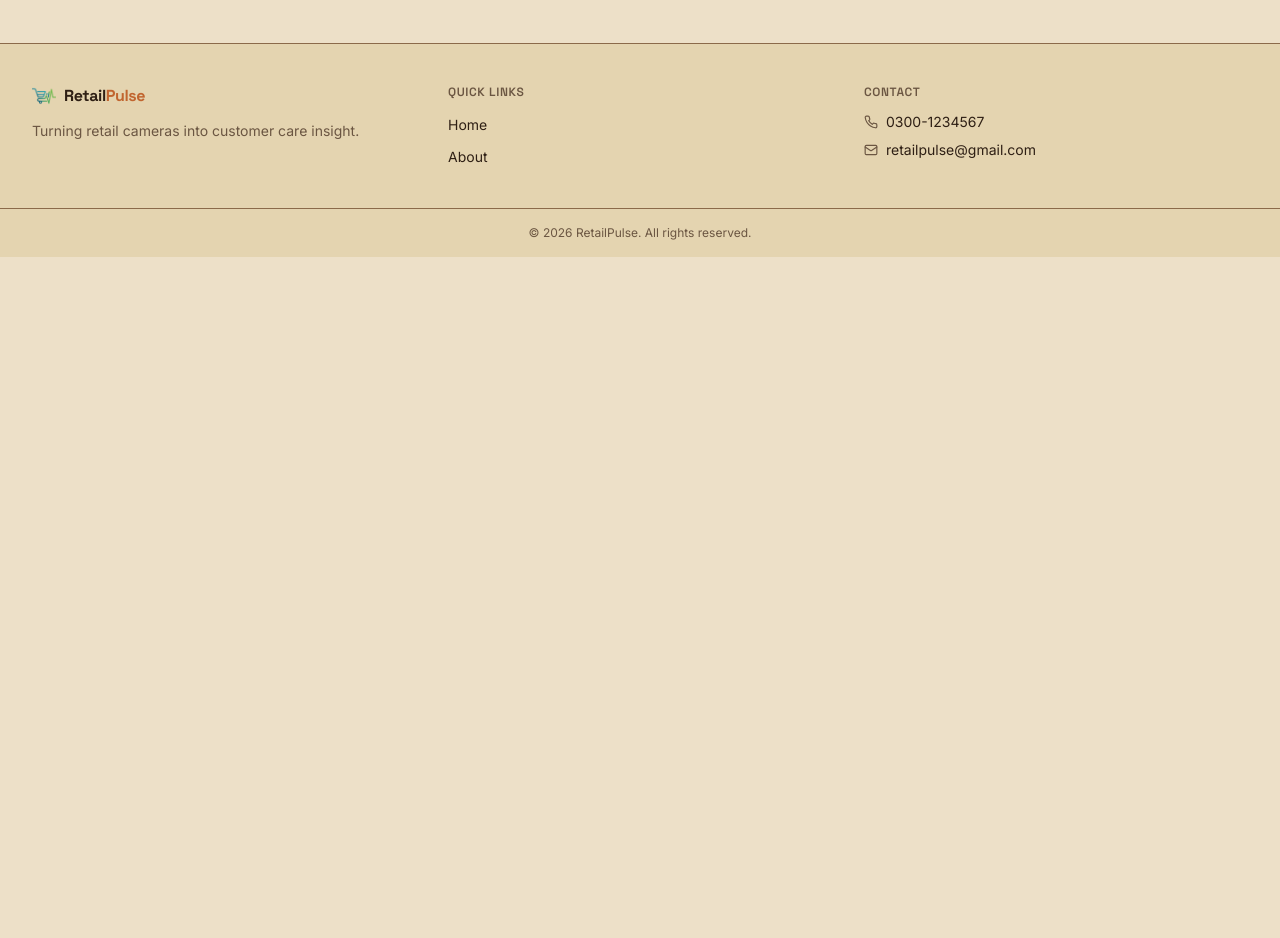
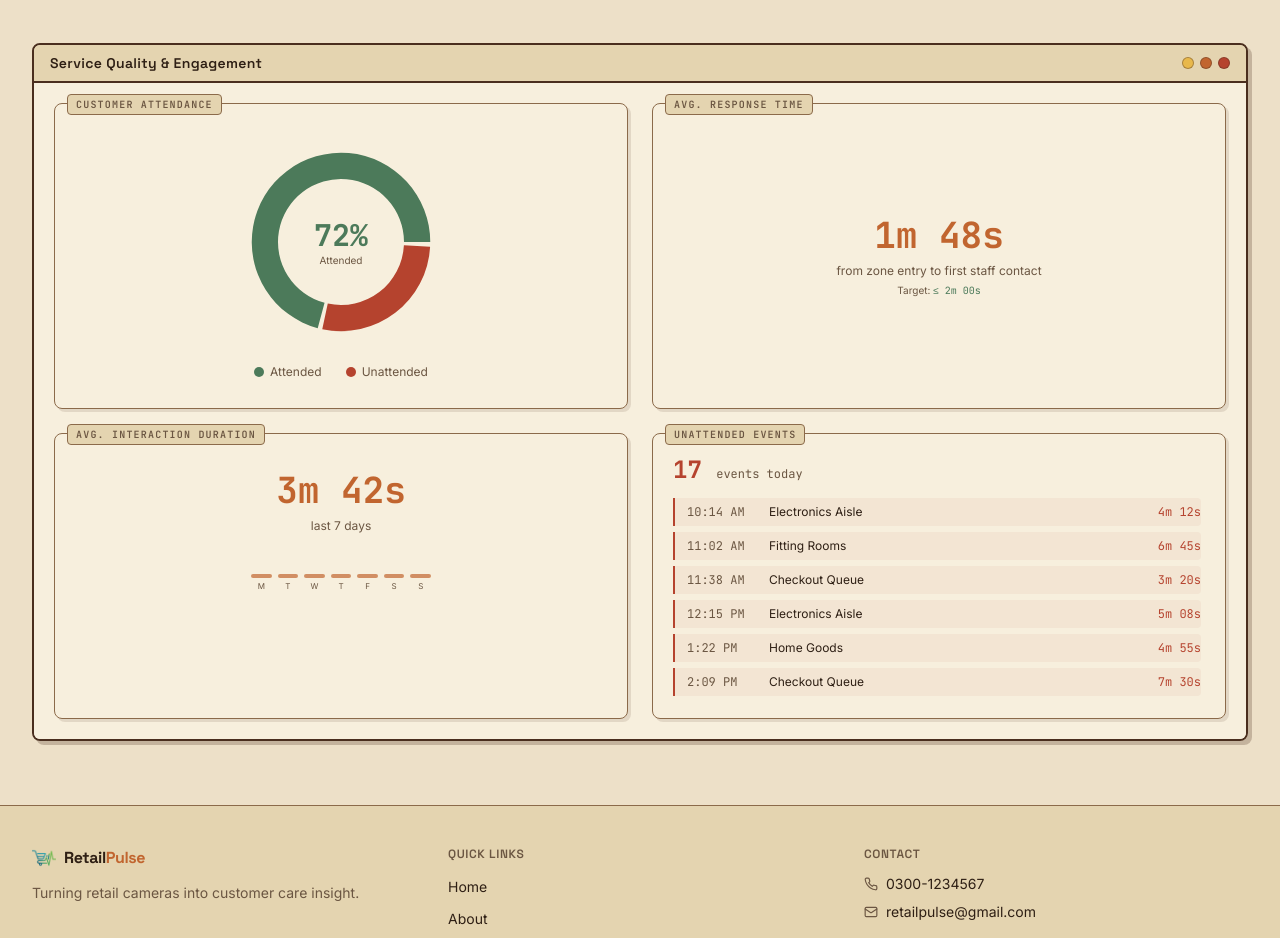
Before and after one commit to muhammad-moiz-ansari/retail-store-analysis, a Next.js app in the folder frontend/: page /customer-info in a window 1280 px wide. Shown: the part 940-1878 px from the top of the page. Before the commit the page ends 1197 px from the top, so only its background shows below. Built offline with nearby package versions, Linux system fonts and the light colour scheme.

Commit message:
feat: add engagement metrics and charts to customer info

```diff
--- a/frontend/src/app/customer-info/page.tsx
+++ b/frontend/src/app/customer-info/page.tsx
@@ -10,11 +10,49 @@ import {
   CartesianGrid,
   Tooltip,
   ResponsiveContainer,
+  PieChart,
+  Pie,
+  Cell,
 } from "recharts";
 
 /* ═══════════════════════════════════════════════════════════════
    Mock data
    ═══════════════════════════════════════════════════════════════ */
+
+const ATTENDANCE_DATA = [
+  { name: "Attended", value: 72, color: "var(--color-success)" },
+  { name: "Unattended", value: 28, color: "var(--color-danger)" },
+];
+
+const INTERACTION_SPARKLINE = [
+  { day: "Mon", mins: 3.2 },
+  { day: "Tue", mins: 4.1 },
+  { day: "Wed", mins: 3.8 },
+  { day: "Thu", mins: 2.9 },
+  { day: "Fri", mins: 4.5 },
+  { day: "Sat", mins: 3.6 },
+  { day: "Sun", mins: 3.0 },
+];
+
+const UNATTENDED_EVENTS = [
+  { time: "10:14 AM", zone: "Electronics Aisle", wait: "4m 12s" },
+  { time: "11:02 AM", zone: "Fitting Rooms", wait: "6m 45s" },
+  { time: "11:38 AM", zone: "Checkout Queue", wait: "3m 20s" },
+  { time: "12:15 PM", zone: "Electronics Aisle", wait: "5m 08s" },
+  { time: "1:22 PM", zone: "Home Goods", wait: "4m 55s" },
+  { time: "2:09 PM", zone: "Checkout Queue", wait: "7m 30s" },
+  { time: "2:44 PM", zone: "Fitting Rooms", wait: "3m 58s" },
+  { time: "3:18 PM", zone: "Grocery West", wait: "5m 22s" },
+  { time: "4:05 PM", zone: "Electronics Aisle", wait: "4m 40s" },
+  { time: "4:52 PM", zone: "Customer Service", wait: "6m 15s" },
+  { time: "5:30 PM", zone: "Checkout Queue", wait: "3m 45s" },
+  { time: "5:58 PM", zone: "Fitting Rooms", wait: "4m 10s" },
+  { time: "6:14 PM", zone: "Electronics Aisle", wait: "5m 32s" },
+  { time: "6:45 PM", zone: "Home Goods", wait: "3m 55s" },
+  { time: "7:02 PM", zone: "Grocery West", wait: "4m 28s" },
+  { time: "7:28 PM", zone: "Checkout Queue", wait: "6m 02s" },
+  { time: "7:50 PM", zone: "Customer Service", wait: "5m 18s" },
+];
 
 const HOURLY_TRAFFIC = [
   { hour: "9 AM", customers: 12 },
@@ -58,6 +96,9 @@ export default function CustomerInfoPage() {
 
         {/* ── Section 1: Traffic & Footfall ── */}
         <TrafficFootfallSection />
+
+        {/* ── Section 2: Service Quality & Engagement ── */}
+        <ServiceQualitySection />
       </main>
     </div>
   );
@@ -189,3 +230,128 @@ function TrafficFootfallSection() {
     </RetroWindow>
   );
 }
+
+/* ═══════════════════════════════════════════════════════════════
+   Section 2: Service Quality & Engagement
+   ═══════════════════════════════════════════════════════════════ */
+
+function ServiceQualitySection() {
+  return (
+    <RetroWindow title="Service Quality & Engagement">
+      <div className="grid grid-cols-1 md:grid-cols-2 gap-6">
+        {/* ── Donut: Attended vs Unattended ── */}
+        <RetroCard label="Customer Attendance">
+          <div className="flex flex-col items-center py-2">
+            <div className="relative w-full max-w-[220px] aspect-square">
+              <ResponsiveContainer width="100%" height="100%">
+                <PieChart>
+                  <Pie
+                    data={ATTENDANCE_DATA}
+                    cx="50%"
+                    cy="50%"
+                    innerRadius="60%"
+                    outerRadius="85%"
+                    paddingAngle={3}
+                    dataKey="value"
+                    stroke="none"
+                  >
+                    {ATTENDANCE_DATA.map((entry) => (
+                      <Cell key={entry.name} fill={entry.color} />
+                    ))}
+                  </Pie>
+                  <Tooltip
+                    contentStyle={{
+                      backgroundColor: "var(--color-surface)",
+                      border: "1px solid var(--color-border-soft)",
+                      borderRadius: "6px",
+                      fontFamily: "var(--font-mono)",
+                      fontSize: 12,
+                      color: "var(--color-text)",
+                    }}
+                    formatter={(value) => [`${value}%`, ""]}
+                  />
+                </PieChart>
+              </ResponsiveContainer>
+              {/* Center label */}
+              <div className="absolute inset-0 flex flex-col items-center justify-center pointer-events-none">
+                <span className="font-mono text-3xl font-bold text-success">72%</span>
+                <span className="text-[10px] text-text-muted">Attended</span>
+              </div>
+            </div>
+            <div className="flex gap-6 mt-3 text-xs text-text-muted">
+              <span className="flex items-center gap-1.5">
+                <span className="inline-block w-2.5 h-2.5 rounded-full bg-success" />
+                Attended
+              </span>
+              <span className="flex items-center gap-1.5">
+                <span className="inline-block w-2.5 h-2.5 rounded-full bg-danger" />
+                Unattended
+              </span>
+            </div>
+          </div>
+        </RetroCard>
+
+        {/* ── Avg Response Time ── */}
+        <RetroCard label="Avg. Response Time">
+          <div className="flex flex-col items-center justify-center h-full py-4">
+            <p className="font-mono text-4xl font-bold text-accent">1m 48s</p>
+            <p className="text-xs text-text-muted mt-2 text-center">
+              from zone entry to first staff contact
+            </p>
+            <p className="text-[10px] text-text-muted mt-1">
+              Target: <span className="text-success font-mono">≤ 2m 00s</span>
+            </p>
+          </div>
+        </RetroCard>
+
+        {/* ── Avg Interaction Duration ── */}
+        <RetroCard label="Avg. Interaction Duration">
+          <div className="flex flex-col items-center justify-center py-4">
+            <p className="font-mono text-4xl font-bold text-accent">3m 42s</p>
+            <p className="text-xs text-text-muted mt-2 mb-4">last 7 days</p>
+
+            {/* Sparkline bars */}
+            <div className="flex items-end gap-1.5 h-10 w-full max-w-[180px]">
+              {INTERACTION_SPARKLINE.map((d) => {
+                const maxVal = Math.max(...INTERACTION_SPARKLINE.map((s) => s.mins));
+                const pct = (d.mins / maxVal) * 100;
+                return (
+                  <div key={d.day} className="flex-1 flex flex-col items-center gap-1">
+                    <div
+                      className="w-full rounded-sm bg-accent/70 min-h-[4px]"
+                      style={{ height: `${pct}%` }}
+                      title={`${d.day}: ${d.mins}m`}
+                    />
+                    <span className="text-[8px] text-text-muted leading-none">{d.day.charAt(0)}</span>
+                  </div>
+                );
+              })}
+            </div>
+          </div>
+        </RetroCard>
+
+        {/* ── Unattended Events ── */}
+        <RetroCard label="Unattended Events">
+          <div className="space-y-3">
+            <p className="font-mono text-2xl font-bold text-danger">
+              17 <span className="text-xs font-normal text-text-muted">events today</span>
+            </p>
+
+            <div className="max-h-[200px] overflow-y-auto pr-1 space-y-1.5 custom-scrollbar">
+              {UNATTENDED_EVENTS.map((evt, i) => (
+                <div
+                  key={i}
+                  className="flex items-center gap-3 text-xs border-l-2 border-danger pl-3 py-1.5 bg-danger/5 rounded-r"
+                >
+                  <span className="font-mono text-text-muted w-[70px] shrink-0">{evt.time}</span>
+                  <span className="text-text flex-1 truncate">{evt.zone}</span>
+                  <span className="font-mono text-danger shrink-0">{evt.wait}</span>
+                </div>
+              ))}
+            </div>
+          </div>
+        </RetroCard>
+      </div>
+    </RetroWindow>
+  );
+}
```
